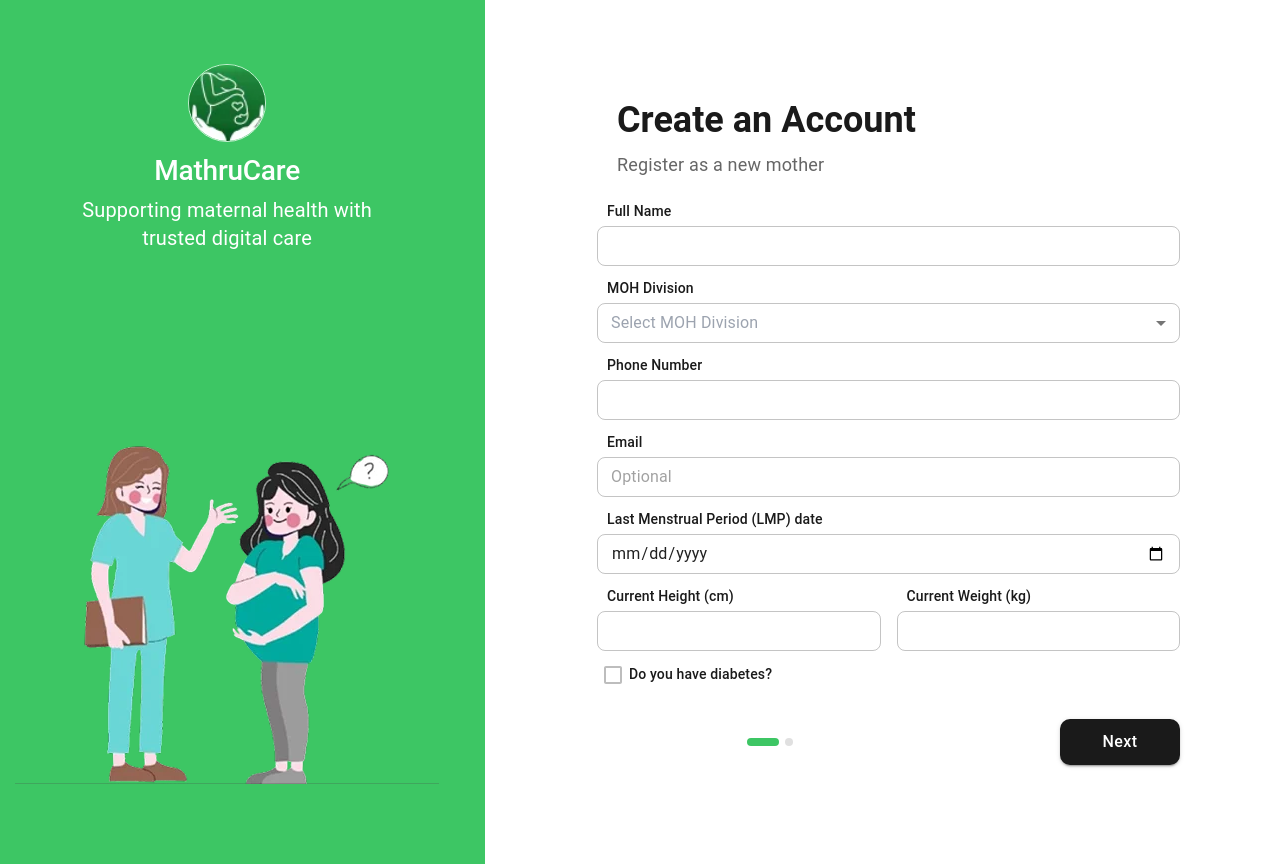
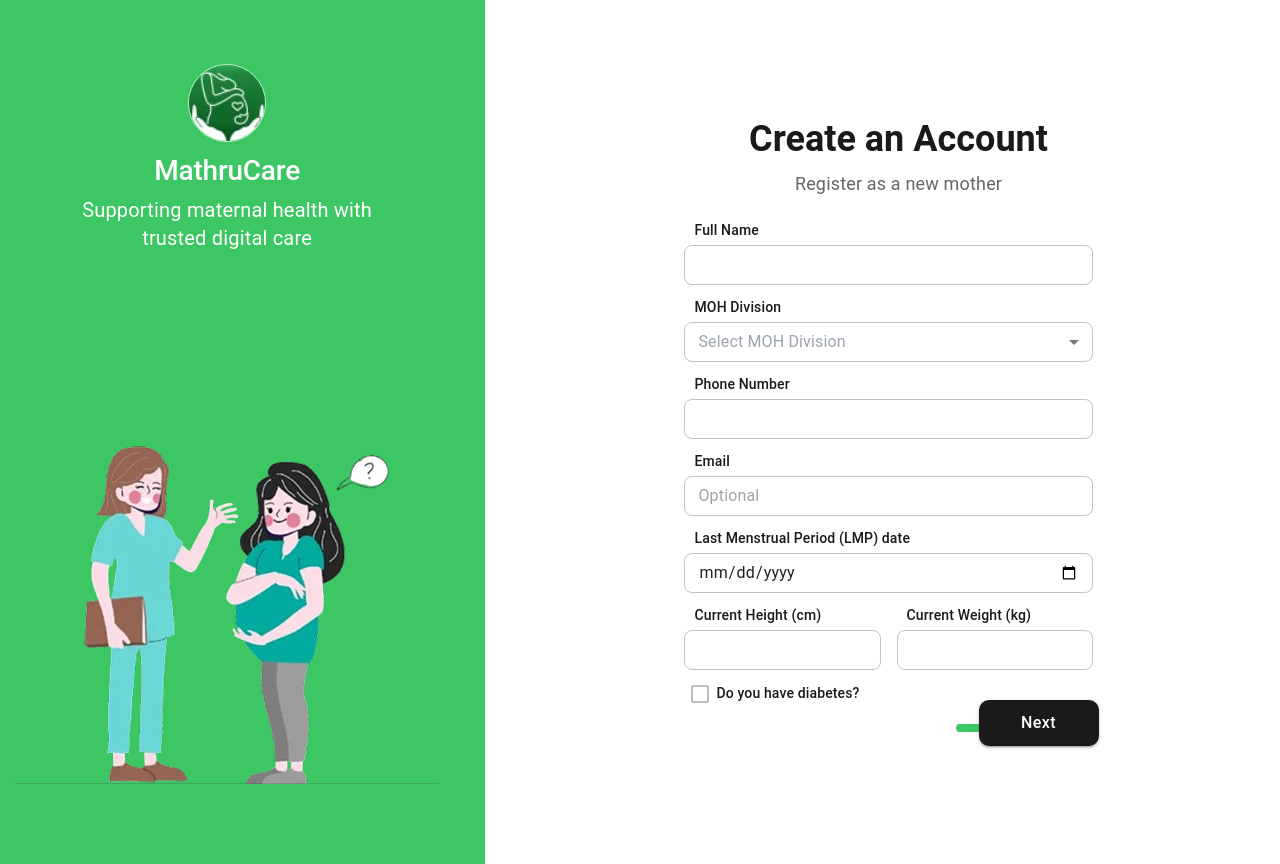
Before and after one commit to UdulaPahasara/MathruCare, a React (Vite) app in the folder MathruCare/: page /register in a window 1280 px wide. Built offline with nearby package versions, Linux system fonts and the light colour scheme.

Commit message:
feat: implement registration forms for midwives and admins with responsive UI components

```diff
--- a/MathruCare/src/componets/Signup/Admin/AdminSignup.jsx
+++ b/MathruCare/src/componets/Signup/Admin/AdminSignup.jsx
@@ -65,13 +65,13 @@ const AdminSignup = () => {
                         }}
                     >
                         {/* Header Section */}
-                        <Box sx={{ display: 'flex', flexDirection: 'column', gap: '8px', ml: { lg: '-100px' } }}>
+                        <Box sx={{ display: 'flex', flexDirection: 'column', gap: '8px', ml: { lg: '-100px' }, textAlign: 'center' }}>
                             <Typography
                                 variant="h3"
                                 sx={{
                                     fontWeight: 600,
                                     fontSize: { xs: '28px', md: '36px' },
-                                    color: '#1A1A1A' // From design
+                                    color: '#1A1A1A'
                                 }}
                             >
                                 Create an Account
@@ -90,7 +90,7 @@ const AdminSignup = () => {
 
                         {/* Form Details Section */}
                         <Box sx={{ display: 'flex', flexDirection: 'column', gap: '12px', ml: { sm: '-11px', lg: '-120px' } }}>
-                            <Box>
+                            <Box sx={{ maxWidth: { lg: '70%' }, mx: 'auto', width: '100%' }}>
                                 <Typography sx={{ mb: 0.5, fontSize: '14px', color: '#1A1A1A', fontWeight: 500, ml: '10px' }}>Email Address</Typography>
                                 <TextField
                                     fullWidth
@@ -107,7 +107,7 @@ const AdminSignup = () => {
                                 />
                             </Box>
 
-                            <Box>
+                            <Box sx={{ maxWidth: { lg: '70%' }, mx: 'auto', width: '100%' }}>
                                 <Typography sx={{ mb: 0.5, fontSize: '14px', color: '#1A1A1A', fontWeight: 500, ml: '10px' }}>Enter Password</Typography>
                                 <TextField
                                     fullWidth
@@ -127,7 +127,7 @@ const AdminSignup = () => {
                                 </Typography>
                             </Box>
 
-                            <Box>
+                            <Box sx={{ maxWidth: { lg: '70%' }, mx: 'auto', width: '100%' }}>
                                 <Typography sx={{ mb: 0.5, fontSize: '14px', color: '#1A1A1A', fontWeight: 500, ml: '10px' }}>Confirm Password</Typography>
                                 <TextField
                                     fullWidth
@@ -144,7 +144,7 @@ const AdminSignup = () => {
                                 />
                             </Box>
 
-                            {/* Register Button - inside form box to match field width */}
+                            <Box sx={{ maxWidth: { lg: '70%' }, mx: 'auto', width: '100%' }}>
                                 <Button
                                     variant="contained"
                                     onClick={() => { }}
@@ -166,6 +166,7 @@ const AdminSignup = () => {
                                     Register
                                 </Button>
                             </Box>
+                        </Box>
 
                     </Box>
                 </Box>
--- a/MathruCare/src/componets/Signup/Register/Register.jsx
+++ b/MathruCare/src/componets/Signup/Register/Register.jsx
@@ -75,7 +75,7 @@ const Register = () => {
                         }}
                     >
                         {/* Header Section */}
-                        <Box sx={{ display: 'flex', flexDirection: 'column', gap: '8px', ml: { lg: '-100px' } }}>
+                        <Box sx={{ display: 'flex', flexDirection: 'column', gap: '8px', ml: { lg: '-100px' }, textAlign: 'center' }}>
                             <Typography
                                 variant="h3"
                                 sx={{
@@ -100,7 +100,7 @@ const Register = () => {
 
                         {/* Form Details Section */}
                         <Box sx={{ display: 'flex', flexDirection: 'column', gap: '12px', ml: { sm: '-11px', lg: '-120px' } }}>
-                            <Box>
+                            <Box sx={{ maxWidth: { lg: '70%' }, mx: 'auto', width: '100%' }}>
                                 <Typography sx={{ mb: 0.5, fontSize: '14px', color: '#1A1A1A', fontWeight: 500, ml: '10px' }}>Full Name</Typography>
                                 <TextField
                                     fullWidth
@@ -116,14 +116,17 @@ const Register = () => {
                                 />
                             </Box>
 
-                            <Box>
+                            <Box sx={{ maxWidth: { lg: '70%' }, mx: 'auto', width: '100%' }}>
                                 <Typography sx={{ mb: 0.5, fontSize: '14px', color: '#1A1A1A', fontWeight: 500, ml: '10px' }}>MOH Division</Typography>
                                 <FormControl fullWidth size="small">
                                     <Select
                                         value={mohDivision}
                                         onChange={(e) => setMohDivision(e.target.value)}
                                         displayEmpty
-                                        sx={{ borderRadius: '8px', bgcolor: '#FFFFFF' }}
+                                        sx={{
+                                            borderRadius: '8px',
+                                            bgcolor: '#FFFFFF'
+                                        }}
                                     >
                                         <MenuItem value="" disabled>
                                             <span style={{ color: '#9CA3AF' }}>Select MOH Division</span>
@@ -134,18 +137,23 @@ const Register = () => {
                                 </FormControl>
                             </Box>
 
-                            <Box>
+                            <Box sx={{ maxWidth: { lg: '70%' }, mx: 'auto', width: '100%' }}>
                                 <Typography sx={{ mb: 0.5, fontSize: '14px', color: '#1A1A1A', fontWeight: 500, ml: '10px' }}>Phone Number</Typography>
                                 <TextField
                                     fullWidth
                                     size="small"
                                     value={phone}
                                     onChange={(e) => setPhone(e.target.value)}
-                                    sx={{ '& .MuiOutlinedInput-root': { borderRadius: '8px', bgcolor: '#FFFFFF' } }}
+                                    sx={{
+                                        '& .MuiOutlinedInput-root': {
+                                            borderRadius: '8px',
+                                            bgcolor: '#FFFFFF'
+                                        }
+                                    }}
                                 />
                             </Box>
 
-                            <Box>
+                            <Box sx={{ maxWidth: { lg: '70%' }, mx: 'auto', width: '100%' }}>
                                 <Typography sx={{ mb: 0.5, fontSize: '14px', color: '#1A1A1A', fontWeight: 500, ml: '10px' }}>Email</Typography>
                                 <TextField
                                     fullWidth
@@ -154,11 +162,16 @@ const Register = () => {
                                     placeholder="Optional"
                                     value={email}
                                     onChange={(e) => setEmail(e.target.value)}
-                                    sx={{ '& .MuiOutlinedInput-root': { borderRadius: '8px', bgcolor: '#FFFFFF' } }}
+                                    sx={{
+                                        '& .MuiOutlinedInput-root': {
+                                            borderRadius: '8px',
+                                            bgcolor: '#FFFFFF'
+                                        }
+                                    }}
                                 />
                             </Box>
 
-                            <Box>
+                            <Box sx={{ maxWidth: { lg: '70%' }, mx: 'auto', width: '100%' }}>
                                 <Typography sx={{ mb: 0.5, fontSize: '14px', color: '#1A1A1A', fontWeight: 500, ml: '10px' }}>Last Menstrual Period (LMP) date</Typography>
                                 <TextField
                                     fullWidth
@@ -166,12 +179,17 @@ const Register = () => {
                                     type="date"
                                     value={lmpDate}
                                     onChange={(e) => setLmpDate(e.target.value)}
-                                    sx={{ '& .MuiOutlinedInput-root': { borderRadius: '8px', bgcolor: '#FFFFFF' } }}
+                                    sx={{
+                                        '& .MuiOutlinedInput-root': {
+                                            borderRadius: '8px',
+                                            bgcolor: '#FFFFFF'
+                                        }
+                                    }}
                                     InputLabelProps={{ shrink: true }}
                                 />
                             </Box>
 
-                            <Box sx={{ display: 'flex', gap: 2 }}>
+                            <Box sx={{ display: 'flex', gap: 2, maxWidth: { lg: '70%' }, mx: 'auto', width: '100%' }}>
                                 <Box sx={{ flex: 1 }}>
                                     <Typography sx={{ mb: 0.5, fontSize: '14px', color: '#1A1A1A', fontWeight: 500, ml: '10px' }}>Current Height (cm)</Typography>
                                     <TextField
@@ -180,7 +198,12 @@ const Register = () => {
                                         type="number"
                                         value={height}
                                         onChange={(e) => setHeight(e.target.value)}
-                                        sx={{ '& .MuiOutlinedInput-root': { borderRadius: '8px', bgcolor: '#FFFFFF' } }}
+                                        sx={{
+                                            '& .MuiOutlinedInput-root': {
+                                                borderRadius: '8px',
+                                                bgcolor: '#FFFFFF'
+                                            }
+                                        }}
                                     />
                                 </Box>
                                 <Box sx={{ flex: 1 }}>
@@ -191,11 +214,17 @@ const Register = () => {
                                         type="number"
                                         value={weight}
                                         onChange={(e) => setWeight(e.target.value)}
-                                        sx={{ '& .MuiOutlinedInput-root': { borderRadius: '8px', bgcolor: '#FFFFFF' } }}
+                                        sx={{
+                                            '& .MuiOutlinedInput-root': {
+                                                borderRadius: '8px',
+                                                bgcolor: '#FFFFFF'
+                                            }
+                                        }}
                                     />
                                 </Box>
                             </Box>
 
+                            <Box sx={{ maxWidth: { lg: '70%' }, mx: 'auto', width: '100%' }}>
                                 <FormControlLabel
                                     control={
                                         <Checkbox
@@ -215,22 +244,24 @@ const Register = () => {
                                     sx={{ ml: -1, mt: -0.5 }}
                                 />
                             </Box>
+                        </Box>
 
                         {/* Pagination & Next Button Section */}
+                        <Box sx={{ maxWidth: { lg: '70%' }, mx: 'auto', width: '100%' }}>
                             <Box
                                 sx={{
                                     display: 'flex',
                                     alignItems: 'center',
                                     justifyContent: 'flex-end',
                                     position: 'relative',
-                                mt: 1,
-                                ml: { xs: '70px', sm: "220px", md: "240px", lg: "30px" }
+                                    mt: 0,
+                                   ml: { xs: '110px', sm: "220px", md: "240px", lg: '170px' }
                                 }}
                             >
                                 {/* Green Progress Navigation - Positioned Left using absolute or matching space-between */}
                                 <Box sx={{ position: 'absolute', left: 0, display: 'flex', alignItems: 'center', gap: '6px' }}>
-                                <Box sx={{ width: '32px', height: '8px', bgcolor: '#3DC664', borderRadius: '4px' }} />
-                                <Box sx={{ width: '8px', height: '8px', bgcolor: '#E0E0E0', borderRadius: '50%' }} />
+                                    <Box sx={{ width: '32px', height: '8px', bgcolor: '#3DC664', borderRadius: '4px', mt: { md: '-10px', lg: '-20px' } }} />
+                                    <Box sx={{ width: '8px', height: '8px', bgcolor: '#E0E0E0', borderRadius: '50%', mt: { md: '-10px', lg: '-20px' } }} />
                                 </Box>
 
                                 <Button
@@ -246,6 +277,8 @@ const Register = () => {
                                         fontSize: '16px',
                                         fontWeight: 500,
                                         px: '10px',
+                                        mt: { md: '-20px', lg: '-30px' },
+                                        mr: { lg: '12px' },
                                         '&:hover': {
                                             bgcolor: '#333333'
                                         }
@@ -258,6 +291,7 @@ const Register = () => {
                     </Box>
                 </Box>
             </Box>
+        </Box>
     );
 };
 
--- a/MathruCare/src/componets/Signup/Register/RegisterNext.jsx
+++ b/MathruCare/src/componets/Signup/Register/RegisterNext.jsx
@@ -65,7 +65,7 @@ const RegisterNext = () => {
                     >
                         {/* Form Details Section */}
                         <Box sx={{ display: 'flex', flexDirection: 'column', gap: '12px', ml: { sm: '-11px', lg: '-120px' } }}>
-                            <Box>
+                            <Box sx={{ maxWidth: { lg: '70%' }, mx: 'auto', width: '100%' }}>
                                 <Typography sx={{ mb: 0.5, fontSize: '14px', color: '#1A1A1A', fontWeight: 500, ml: '10px' }}>Enter Password</Typography>
                                 <TextField
                                     fullWidth
@@ -85,7 +85,7 @@ const RegisterNext = () => {
                                 </Typography>
                             </Box>
 
-                            <Box>
+                            <Box sx={{ maxWidth: { lg: '70%' }, mx: 'auto', width: '100%' }}>
                                 <Typography sx={{ mb: 0.5, fontSize: '14px', color: '#1A1A1A', fontWeight: 500, ml: '10px' }}>Confirm Password</Typography>
                                 <TextField
                                     fullWidth
@@ -102,30 +102,11 @@ const RegisterNext = () => {
                                 />
                             </Box>
 
-                            {/* Register Button - inside form box to match field width */}
-                            <Button
-                                variant="contained"
-                                onClick={() => { }} // Hook up submission handler later
-                                fullWidth
-                                sx={{
-                                    height: '46px',
-                                    borderRadius: '10px',
-                                    bgcolor: '#3DC664',
-                                    color: '#FFFFFF',
-                                    textTransform: 'none',
-                                    fontSize: '16px',
-                                    fontWeight: 500,
-                                    mt: 1,
-                                    '&:hover': {
-                                        bgcolor: '#35b058'
-                                    }
-                                }}
-                            >
-                                Register
-                            </Button>
+
                         </Box>
 
                         {/* Navigation Row */}
+                        <Box sx={{ maxWidth: { lg: '70%' }, mx: 'auto', width: '100%' }}>
                             <Box
                                 sx={{
                                     display: 'flex',
@@ -133,7 +114,7 @@ const RegisterNext = () => {
                                     justifyContent: 'flex-end',
                                     position: 'relative',
                                     mt: 1,
-                                ml: { xs: '70px', sm: "220px", md: "240px", lg: "100px" }
+                                    ml: { xs: '100px', sm: "220px", md: "240px", lg: '170px' }
                                 }}
                             >
                                 {/* Green Progress Navigation - Positioned Left */}
@@ -154,6 +135,7 @@ const RegisterNext = () => {
                                         textTransform: 'none',
                                         fontSize: '16px',
                                         fontWeight: 500,
+                                        left: { lg: '-12px' },
                                         px: '10px',
                                         '&:hover': {
                                             borderColor: '#333333',
@@ -162,6 +144,30 @@ const RegisterNext = () => {
                                     }}
                                 >
                                     Back
+                                </Button>
+                            </Box>
+                        </Box>
+
+                        <Box sx={{ maxWidth: { lg: '85%' }, mx: 'auto', width: '100%', mt: 2, }}>
+                            <Button
+                                variant="contained"
+                                onClick={() => { }} // Hook up submission handler later
+                                fullWidth
+                                sx={{
+                                    height: '56px',
+                                    borderRadius: '10px',
+                                    bgcolor: '#3DC664',
+                                    color: '#FFFFFF',
+                                    textTransform: 'none',
+                                    fontSize: '18px',
+                                    fontWeight: 500,
+                                    left: { lg: '-54px' },
+                                    '&:hover': {
+                                        bgcolor: '#35b058'
+                                    }
+                                }}
+                            >
+                                Register
                             </Button>
                         </Box>
 
```
Also changed, not shown: MathruCare/src/componets/Signup/Register/MidwifeRegister.jsx (+18 -9 lines). Lines whose indentation alone changed are shown as unchanged.
